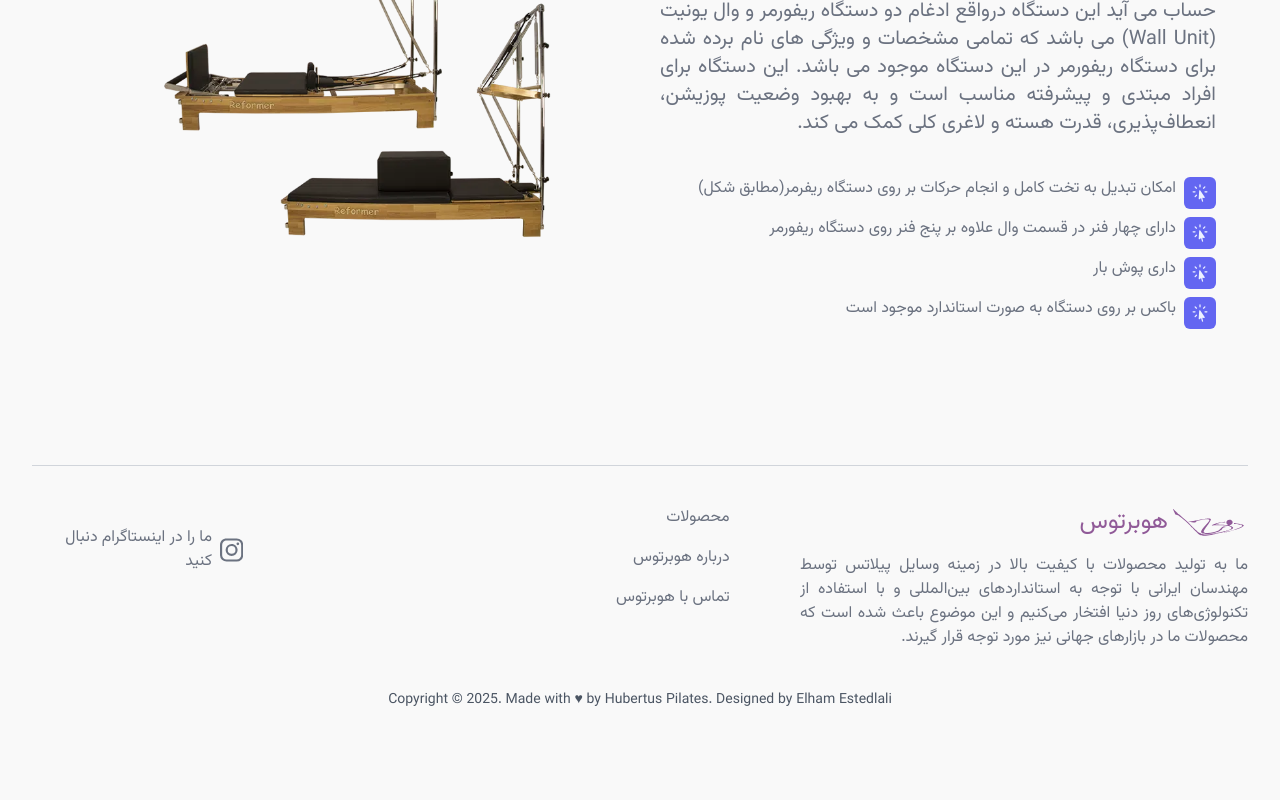
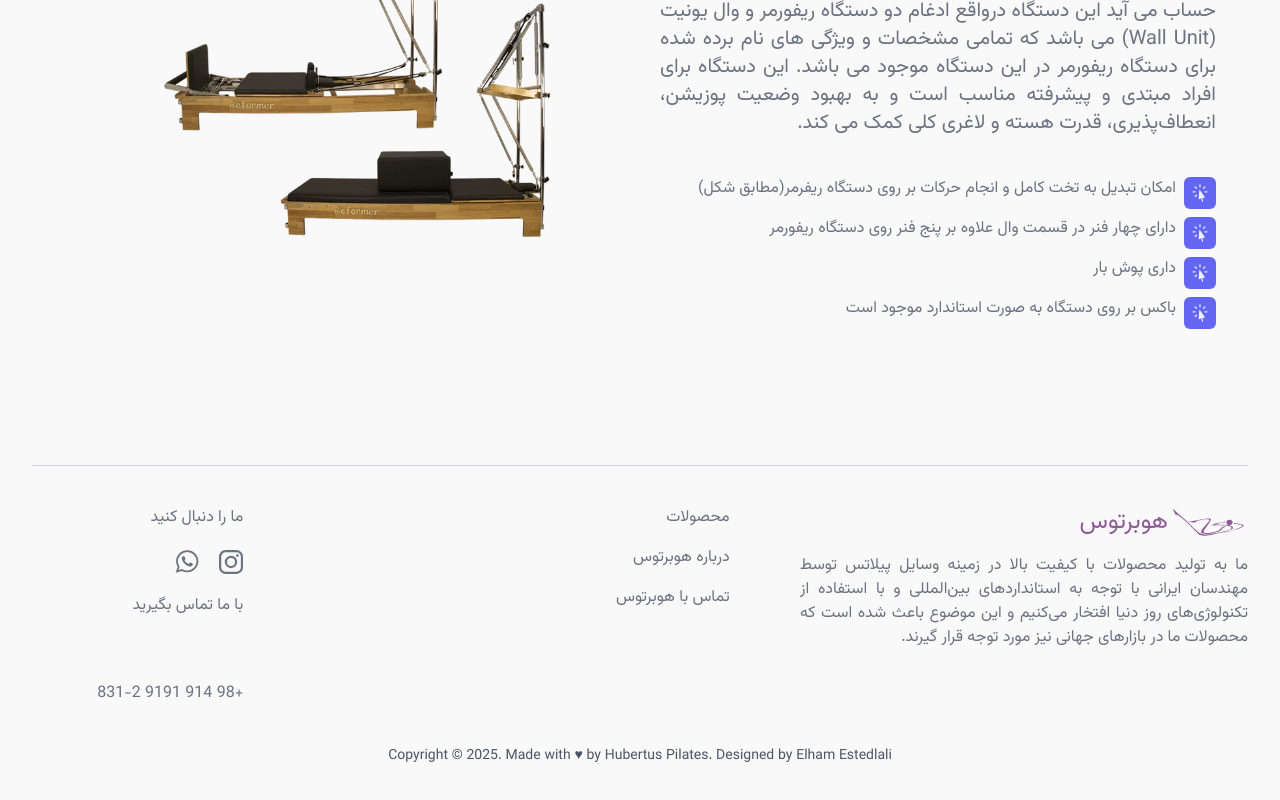
Before and after one commit to elhamest/hubertus-pilates-client, a Next.js app: page / in a window 1280 px wide. Shown: the part 6322-7122 px from the top of the page. Before the commit the page ends 7072 px from the top, so only its background shows below. Built offline with nearby package versions, Linux system fonts and the light colour scheme.

Commit message:
Worked on footer

```diff
--- a/public/locales/en/common.js
+++ b/public/locales/en/common.js
@@ -9,7 +9,8 @@ export const enConstants = {
     "We take pride in producing high-quality Pilates equipment by Iranian engineers, adhering to international standards and utilizing modern technologies. This has led to our products being well-regarded in global markets.",
   viewProducts: "View Products",
   products: "Products",
-  followUs: "Follow us On Instagram",
+  followUs: "Follow us",
+  contactUs: "Contact us",
   navigations: [
     { title: "Products", path: "/products" },
     { title: "About Hubertus", path: "/about-us" },
--- a/public/locales/fa/common.js
+++ b/public/locales/fa/common.js
@@ -9,7 +9,8 @@ export const faConstants = {
     "ما به تولید محصولات با کیفیت بالا در زمینه وسایل پیلاتس توسط مهندسان ایرانی با توجه به استانداردهای بین‌المللی و با استفاده از تکنولوژی‌های روز دنیا افتخار می‌کنیم و این موضوع باعث شده است که محصولات ما در بازارهای جهانی نیز مورد توجه قرار گیرند.",
   viewProducts: "مشاهده محصولات",
   products: "محصولات",
-  followUs: "ما را در اینستاگرام دنبال کنید",
+  followUs: "ما را دنبال کنید",
+  contactUs: "با ما تماس بگیرید",
   navigations: [
     { title: "محصولات", path: "/products" },
     { title: "درباره هوبرتوس", path: "/about-us" },
--- a/src/components/footer/Footer.module.css
+++ b/src/components/footer/Footer.module.css
@@ -1,4 +1,10 @@
-.fillSvgAnimattion:hover svg {
+.socialLinks {
+  display: flex;
+  gap: 20px;
+  align-items: flex-start;
+}
+
+.socialLinks a svg:hover {
   animation: fill-gradient 1s ease-in-out forwards;
 }
 
--- a/src/components/footer/index.jsx
+++ b/src/components/footer/index.jsx
@@ -51,7 +51,7 @@ export function Footer() {
           </div>
 
           <div>
-            <div className="flex flex-wrap w-full -mt-2 -ml-3 lg:ml-0">
+            <div className="flex flex-wrap w-full -mt-2 -ml-3 lg:ml-0 ">
               {navigations?.map((item, index) => (
                 <Link
                   key={index}
@@ -79,19 +79,33 @@ export function Footer() {
           </div>
 
           <div>
-            <div className="mt-5 text-gray-500 dark:text-gray-500">
+            <div className="text-gray-500 dark:text-gray-500 flex gap-5 flex-col">
+              <div className="hover:text-gray-600 transition-all duration-400">
+                {faConstants.followUs}
+              </div>
+              <div className={styles.socialLinks}>
                 <a
                   href="https://instagram.com/hubertus_pilatesmachine" //?igshid=134r9w3ht4adu
                   target="_blank"
                   rel="noopener"
-                className={`flex items-center ${styles.fillSvgAnimattion}`}
                 >
+                  <Instagram />
                   <span className="sr-only">Instagram</span>
-                <Instagram />
-                <span className="mx-2 hover:text-gray-600 transition-all duration-400 focus:text-thirdColor">
-                  {faConstants.followUs}
-                </span>
                 </a>
+                <a
+                  href="https://wa.me/+989149191831"
+                  target="_blank"
+                  rel="noopener"
+                >
+                  <WhatsApp />
+                  <span className="sr-only">WhatsApp</span>
+                </a>
+              </div>
+              <div className="hover:text-gray-600 transition-all duration-400">
+                {faConstants.contactUs}
+              </div>
+              <PhoneCallIcon />
+              <span>+98 914 9191 831-2</span>
             </div>
           </div>
         </div>
@@ -138,11 +152,21 @@ const WhatsApp = ({ size = 24 }) => (
     xmlns="http://www.w3.org/2000/svg"
     width={size}
     height={size}
-    viewBox="0 0 24 24"
+    viewBox="0 0 464 488"
     fill="currentColor"
   >
-    <path d="M19.4 4.2c-2.5-2.5-6.6-2.5-9.1 0l-9.1 9.1c-2.5 2.5-2.5 6.6 0 9.1 2.5 2.5 6.6 2.5 9.1 0l9.1-9.1c2.5-2.5 2.5-6.6 0-9.1zm-1.4 7.7c-.1.3-.3.6-.6.8l-1.4 1.4c-.2.2-.4.3-.7.3-.3 0-.5-.1-.7-.3-.2-.2-.3-.4-.3-.7 0-.3.1-.5.3-.7l1.4-1.4c.2-.2.4-.3.7-.3.3 0 .5.1.7.3.2.2.3.4.3.7zm-2.8-2.8c-.1.3-.3.6-.6.8l-1.4 1.4c-.2.2-.4.3-.7.3-.3 0-.5-.1-.7-.3-.2-.2-.3-.4-.3-.7 0-.3.1-.5.3-.7l1.4-1.4c.2-.2.4-.3.7-.3.3 0 .5.1.7.3.2.2.3.4.3.7zm-2.8-2.8c-.1.3-.3.6-.6.8l-1.4 1.4c-.2.2-.4.3-.7.3-.3 0-.5-.1-.7-.3-.2-.2-.3-.4-.3-.7 0-.3.1-.5.3-.7l1.4-1.4c.2-.2.4-.3.7-.3.3 0 .5.1.7.3.2.2.3.4.3.7z" />
+    <path d="M462 228q0 93-66 159t-160 66q-56 0-109-28L2 464l40-120q-32-54-32-116q0-93 66-158.5T236 4t160 65.5T462 228zM236 39q-79 0-134.5 55.5T46 228q0 62 36 111l-24 70l74-23q49 31 104 31q79 0 134.5-55.5T426 228T370.5 94.5T236 39zm114 241q-1-1-10-7q-3-1-19-8.5t-19-8.5q-9-3-13 2q-1 3-4.5 7.5t-7.5 9t-5 5.5q-4 6-12 1q-34-17-45-27q-7-7-13.5-15t-12-15t-5.5-8q-3-7 3-11q4-6 8-10l6-9q2-5-1-10q-4-13-17-41q-3-9-12-9h-11q-9 0-15 7q-19 19-19 45q0 24 22 57l2 3q2 3 4.5 6.5t7 9t9 10.5t10.5 11.5t13 12.5t14.5 11.5t16.5 10t18 8.5q16 6 27.5 10t18 5t9.5 1t7-1t5-1q9-1 21.5-9t15.5-17q8-21 3-26z"></path>
   </svg>
 );
 
-// https://wa.me/+989149191831
+const PhoneCallIcon = ({ size = 24 }) => (
+  <svg
+    xmlns="http://www.w3.org/2000/svg"
+    width={size}
+    height={size}
+    viewBox="0 0 24 24"
+    fill="none"
+  >
+    <path d="M22 16.92v3a2 2 0 0 1-2.18 2 19.79 19.79 0 0 1-8.63-3.07 19.5 19.5 0 0 1-6-6 19.79 19.79 0 0 1-3.07-8.67A2 2 0 0 1 4.11 2h3a2 2 0 0 1 2 1.72 12.84 12.84 0 0 0 .7 2.81 2 2 0 0 1-.45 2.11L8.09 9.91a16 16 0 0 0 6 6l1.27-1.27a2 2 0 0 1 2.11-.45 12.84 12.84 0 0 0 2.81.7A2 2 0 0 1 22 16.92z"></path>
+  </svg>
+);
```
Lines whose indentation alone changed are shown as unchanged.
